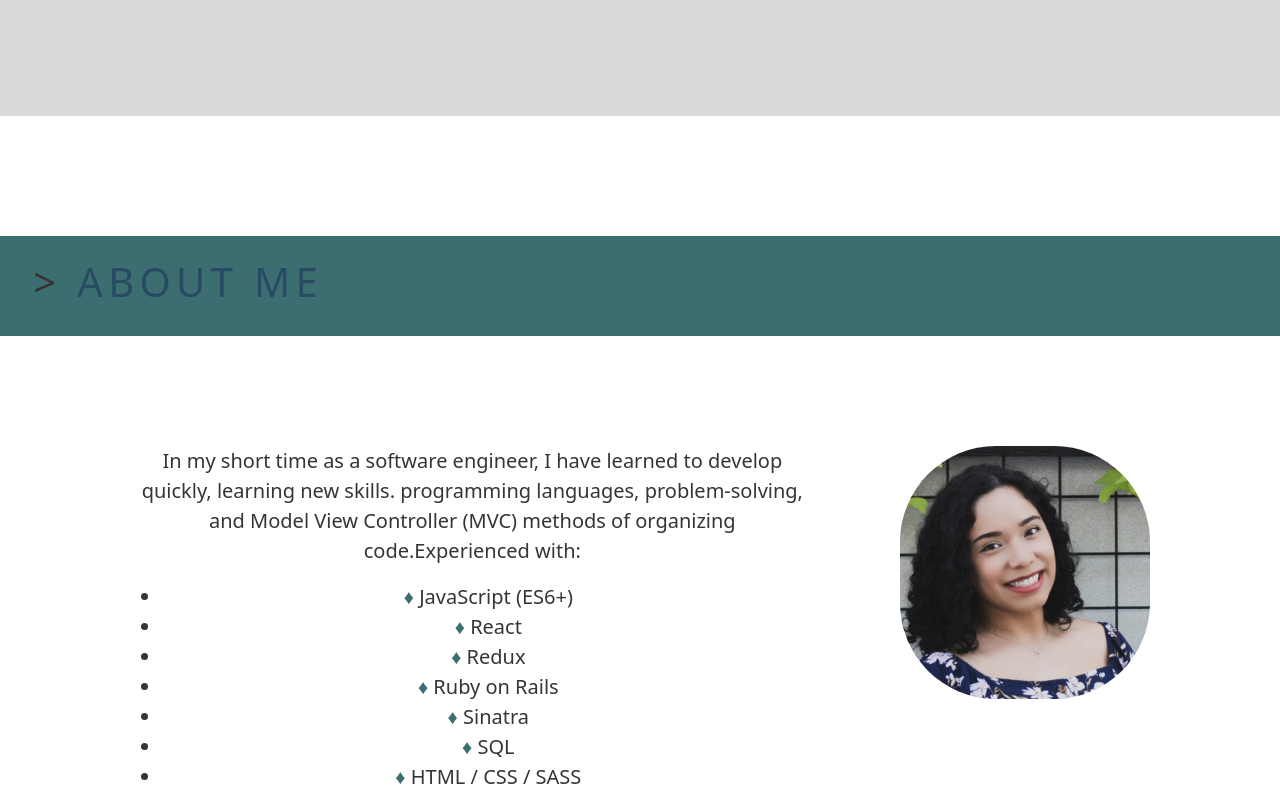
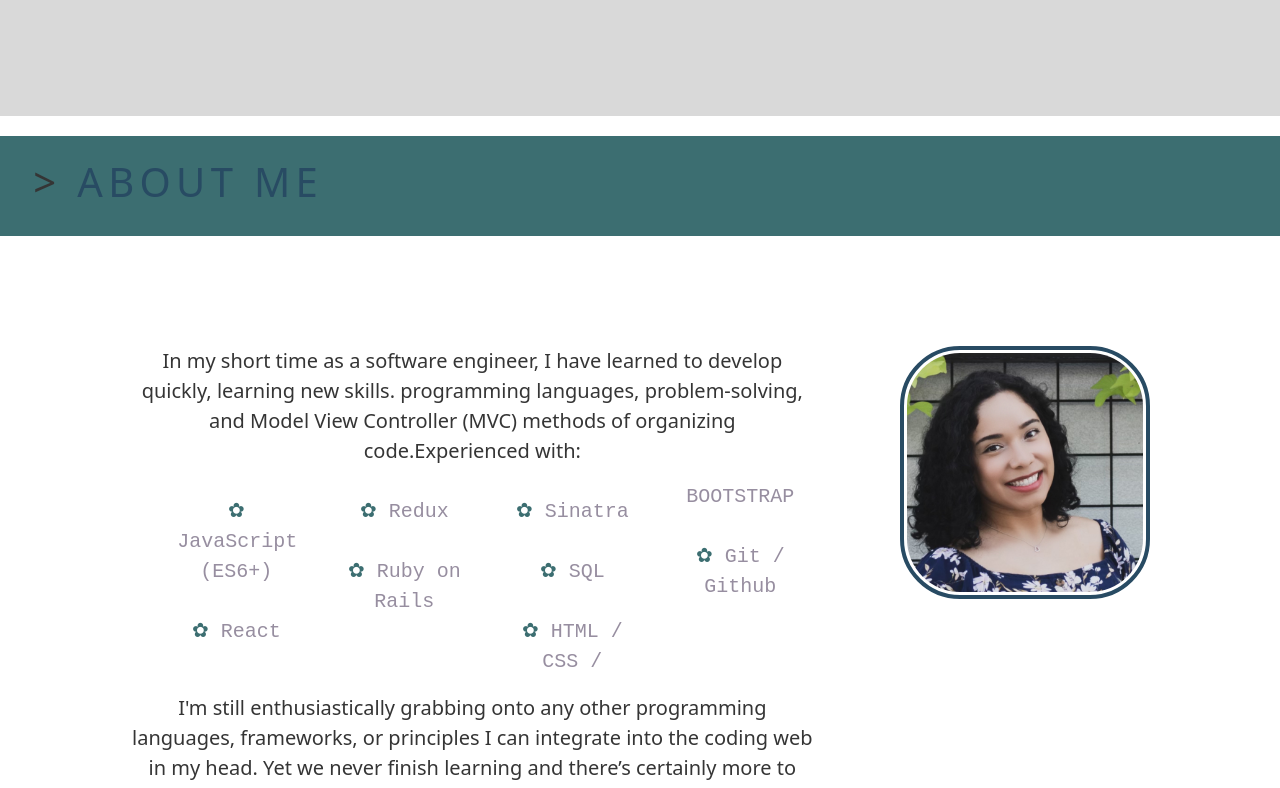
Before and after one commit to LupitaLee/portfolio, a React (Create React App) app: page /#about in a window 1280 px wide. Shown: the part 740-1528 px from the top of the page. Built offline with nearby package versions, Linux system fonts and the light colour scheme.

Commit message:
initialize Project Component

```diff
--- a/src/components/About/About.css
+++ b/src/components/About/About.css
@@ -6,7 +6,7 @@
 }
 
 .about-title {
-    margin-top: 120px;
+    margin-top: 20px;
     height: 100px;
     color: #284b63;
     background-color:  #3c6e71;
@@ -41,14 +41,42 @@
 
 
 
+.about-content li {
+    font-family: 'Source Code Pro', monospace;
+    color: #978ea0;
+    text-align: center;
+    padding: .75em;
+    list-style-type: none;
+}
+
+.about-content ul{
+    column-gap: 20px;
+    -moz-column-count: 4;
+    -moz-column-gap: 20px;
+    -webkit-column-count: 4;
+    -webkit-column-gap: 20px;
+    column-count: 4;
+    /* list-style-type: none; */
+}
+
+
+
 
 
 #prof-pic {
     width: 250px;
     height: auto;
-    border-radius: 2px;
+    border-radius: 60px;
     position: relative;
-    border-radius: 6em;
+
+
+    border: 4px solid #284b63;
+
+    padding: 3px;
+
+    /* width: 150px; */
+
+
 
     animation: fadeIn ease 5s;
     -webkit-animation: fadeIn ease 5s;
@@ -60,3 +88,6 @@
     transition: opacity 500ms ease-in
 
 }
+img:hover {
+    box-shadow: 0 0 3px 6px rgba(32, 70, 82, 0.5);
+  }
--- a/src/components/About/About.jsx
+++ b/src/components/About/About.jsx
@@ -2,7 +2,7 @@ import React from 'react'
 import "./About.css"
 
 const About = () => {
-    const bullet = <span style={{ color: '#3c6e71' }}>♦ </span>
+    const bullet = <span style={{ color: '#3c6e71' }}>✿ </span>
     return (
         <div id='about'>
             <div className='about-title'>
@@ -21,7 +21,7 @@ const About = () => {
                         <li>{bullet}Ruby on Rails</li>
                         <li>{bullet}Sinatra</li>
                         <li>{bullet}SQL</li>
-                        <li>{bullet}HTML / CSS / SASS</li>
+                        <li>{bullet}HTML / CSS / BOOTSTRAP</li>
                         <li>{bullet}Git / Github</li>
                     </ul>
 
--- a/src/components/Intro/Intro.css
+++ b/src/components/Intro/Intro.css
@@ -1,5 +1,8 @@
 
 #intro {
+
+
+
     width: 100vw;
     min-height: 100vh;
     text-align: center;
@@ -13,6 +16,8 @@
 
 
 .intro-name{
+
+
     color: #284b63;
     font-size: 30px;
     margin-top: 15%;
--- a/src/components/Intro/Intro.jsx
+++ b/src/components/Intro/Intro.jsx
@@ -12,7 +12,7 @@ const Intro = () => {
 
             <div className='intro-name'>
 
-            <h1> Lupita Rivera</h1>
+            <h1> Lupita Rivera</h1><span style={{ color: '#3c6e71' }}> ✿ </span>
             </div>
 
             <div className='intro-tagline'>
```
Also changed, not shown: src/components/Projects/Project.jsx (added, +12 -0 lines), src/components/Projects/Project.css (added).
